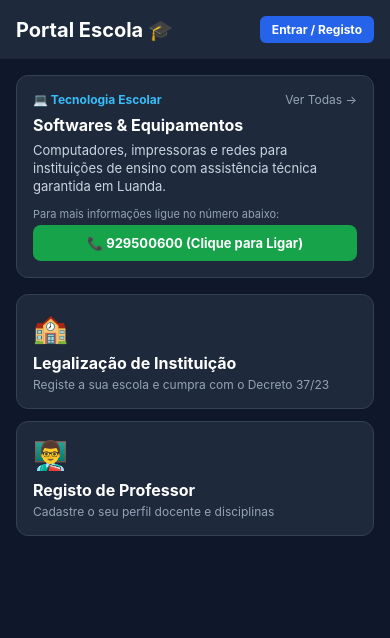
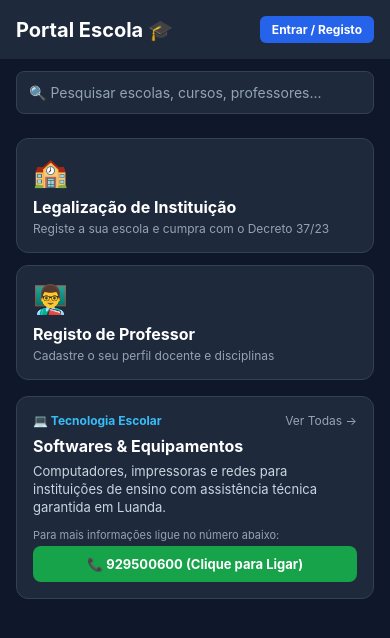
Before and after one commit to lucasbandej-boop/portal-escola-app-, a React Native app: screen / in a window 390 px wide. Shown: the top 638 px of the page. Built offline with nearby package versions, Linux system fonts and the light colour scheme.

Commit message:
Repoe barra de pesquisa no topo e card de publicidade embaixo

```diff
--- a/App.js
+++ b/App.js
@@ -717,6 +717,7 @@ export default function App() {
   const [usuarioLogado, setUsuarioLogado] = useState(null);
   const [dadosPerfil, setDadosPerfil] = useState(null);
   const [tipoPerfil, setTipoPerfil] = useState('');
+  const [termoPesquisa, setTermoPesquisa] = useState('');
 
   const ligarParaPublicidade = () => {
     Linking.openURL('tel:929500600');
@@ -765,12 +766,18 @@ export default function App() {
             )}
           </View>
 
-          <CarrosselPublicidades
-            publicidadeLigar={ligarParaPublicidade}
-            onVerTodas={() => setTelaAtual('todas_pubs')}
-          />
+          {/* O MENU E A PESQUISA FICAM EM CIMA */}
+          <View style={styles.menuGrid}>
+            <View style={styles.searchBarContainer}>
+              <TextInput
+                style={styles.inputSearch}
+                placeholder="🔍 Pesquisar escolas, cursos, professores..."
+                placeholderTextColor="#94a3b8"
+                value={termoPesquisa}
+                onChangeText={setTermoPesquisa}
+              />
+            </View>
 
-          <View style={styles.menuGrid}>
             {usuarioLogado?.email === EMAIL_ADMIN && (
               <TouchableOpacity
                 style={[styles.menuCard, { borderColor: '#eab308', borderWidth: 2 }]}
@@ -806,6 +813,12 @@ export default function App() {
               <Text style={styles.menuSub}>Cadastre o seu perfil docente e disciplinas</Text>
             </TouchableOpacity>
           </View>
+
+          {/* O PAINEL DE PUBLICIDADE FICA EMBAIXO */}
+          <CarrosselPublicidades
+            publicidadeLigar={ligarParaPublicidade}
+            onVerTodas={() => setTelaAtual('todas_pubs')}
+          />
         </ScrollView>
       )}
 
@@ -863,7 +876,9 @@ const styles = StyleSheet.create({
   txtLoginHeader: { color: '#ffffff', fontWeight: 'bold', fontSize: 12 },
   btnUserStatus: { backgroundColor: '#334155', paddingHorizontal: 10, paddingVertical: 6, borderRadius: 6 },
   txtUserStatus: { color: '#38bdf8', fontSize: 12, fontWeight: '600' },
-  cardPublicidade: { backgroundColor: '#1e293b', margin: 16, padding: 16, borderRadius: 12, borderWidth: 1, borderColor: '#334155' },
+  searchBarContainer: { marginBottom: 12 },
+  inputSearch: { backgroundColor: '#1e293b', color: '#ffffff', padding: 12, borderRadius: 8, borderWidth: 1, borderColor: '#334155', fontSize: 14 },
+  cardPublicidade: { backgroundColor: '#1e293b', margin: 16, padding: 16, borderRadius: 12, borderWidth: 1, borderColor: '#334155', marginTop: 16 },
   pubBadgeRow: { flexDirection: 'row', justifyContent: 'space-between', marginBottom: 8 },
   badgeCategoria: { color: '#38bdf8', fontSize: 12, fontWeight: 'bold' },
   contadorPub: { color: '#94a3b8', fontSize: 12 },
@@ -872,7 +887,7 @@ const styles = StyleSheet.create({
   subCallPub: { color: '#94a3b8', fontSize: 11, marginBottom: 4 },
   btnLigarPub: { backgroundColor: '#16a34a', padding: 10, borderRadius: 8, alignItems: 'center' },
   telefonePublicidade: { color: '#ffffff', fontWeight: 'bold', fontSize: 13 },
-  menuGrid: { paddingHorizontal: 16, gap: 12 },
+  menuGrid: { paddingHorizontal: 16, gap: 12, marginTop: 12 },
   menuCard: { backgroundColor: '#1e293b', padding: 16, borderRadius: 12, borderWidth: 1, borderColor: '#334155' },
   menuEmoji: { fontSize: 28, marginBottom: 8 },
   menuTitle: { color: '#ffffff', fontSize: 16, fontWeight: 'bold', marginBottom: 4 },
```
